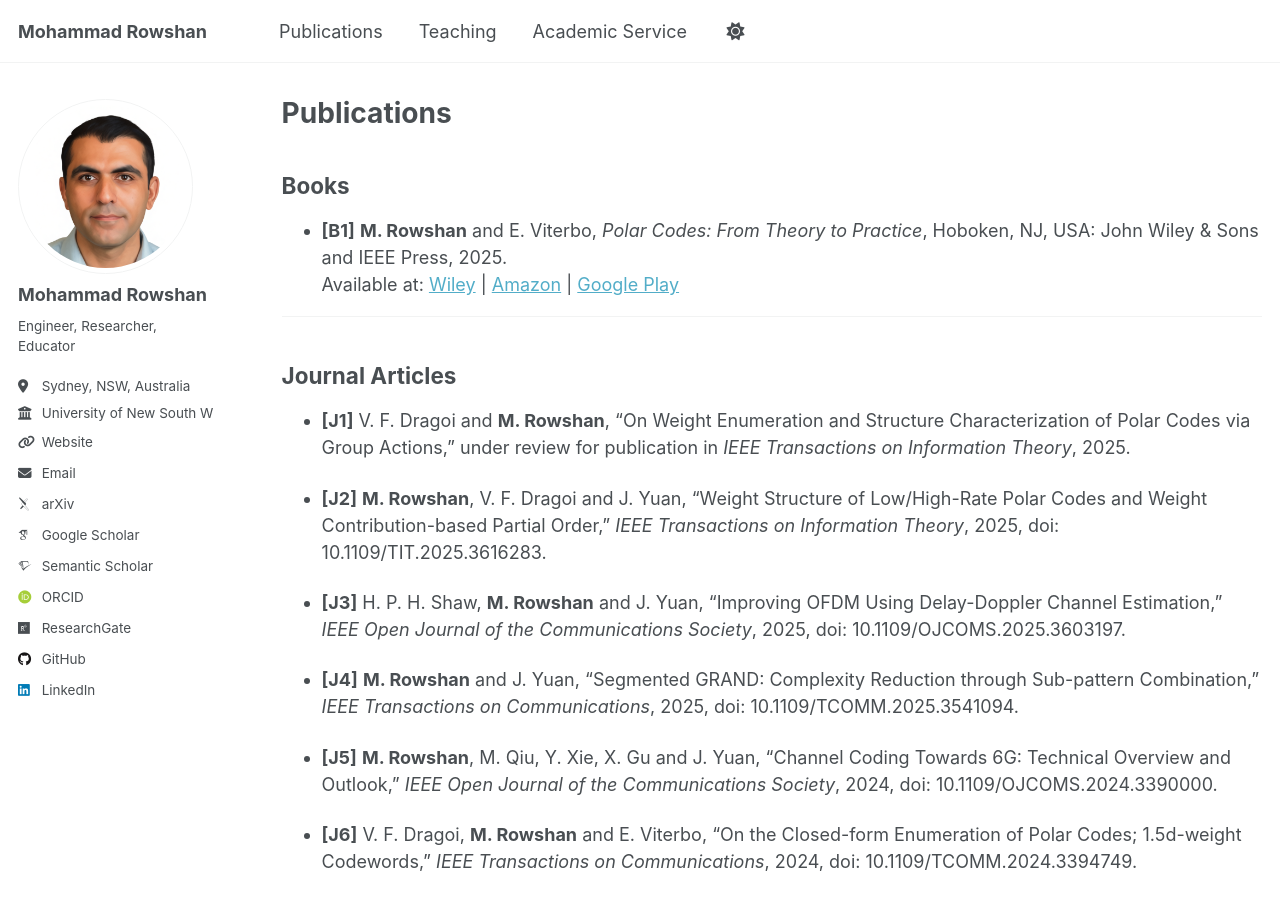
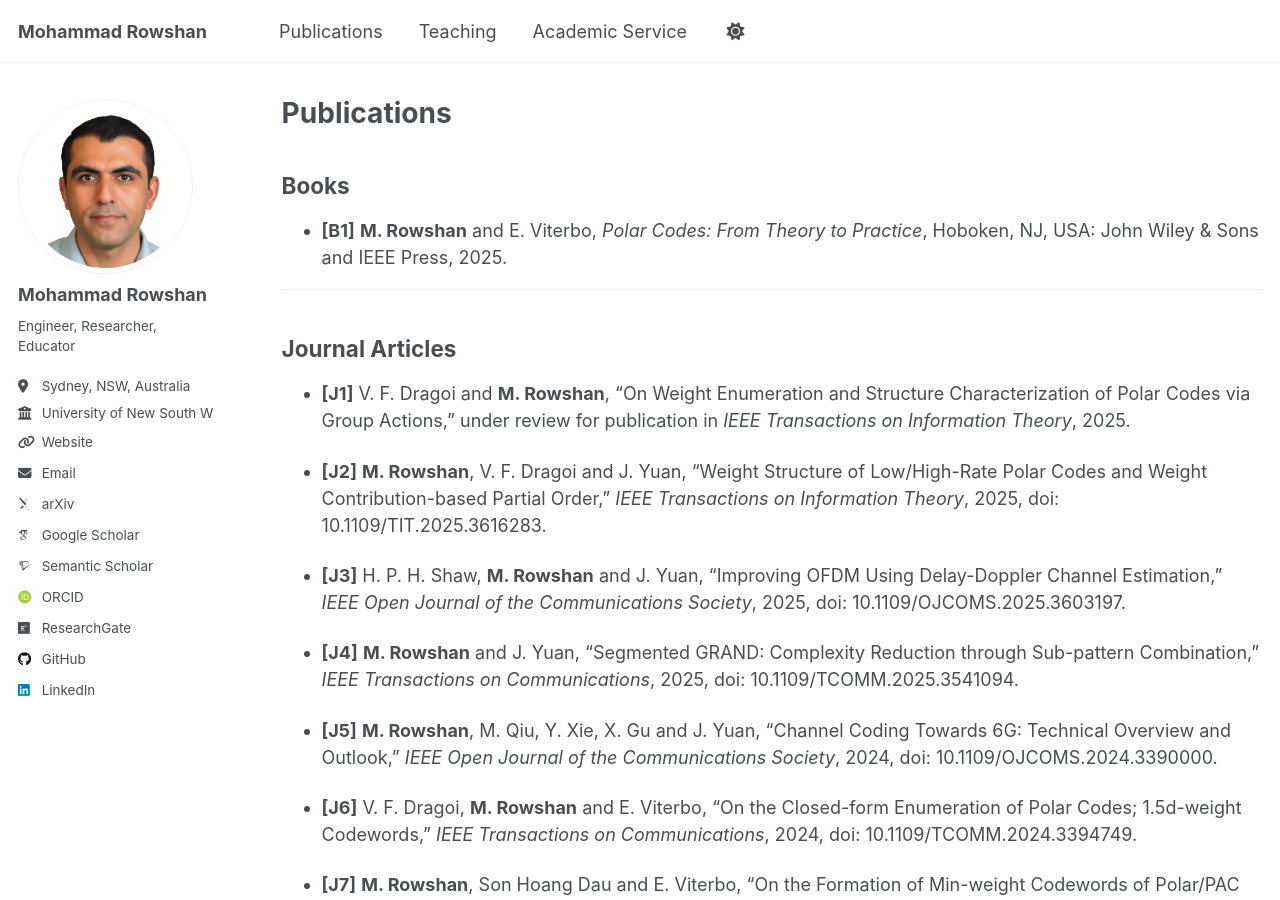
Before and after one commit to mohammad-rowshan/mohammad-rowshan.github.io, a Jekyll site: the page built from _pages/publications.md, in a window 1280 px wide and 900 px high. Built offline with Jekyll 4.4.1, drawn with Linux system fonts in a browser that asks for light colours; some web fonts are replaced; a script that is not in the unit is left out; comment, search, counter and statistics services are not loaded.

Commit message:
Update publications.md

```diff
--- a/_pages/publications.md
+++ b/_pages/publications.md
@@ -9,7 +9,7 @@ published: true
 ## Books
 
 - **[B1]** **M. Rowshan** and E. Viterbo, *Polar Codes: From Theory to Practice*, Hoboken, NJ, USA: John Wiley & Sons and IEEE Press, 2025.
-  Available at: [Wiley](https://www.wiley.com/en-us/Polar+Codes%3A+From+Theory+to+Practice-p-9781119911753) | [Amazon](https://www.amazon.com/Polar-Codes-Practice-Mohammad-Rowshan/dp/1119911737) | [Google Play](https://play.google.com/store/books/details/Mohammad_Rowshan_Polar_Codes?id=I5eTEQAAQBAJ)
+
 
 ---
 
```
